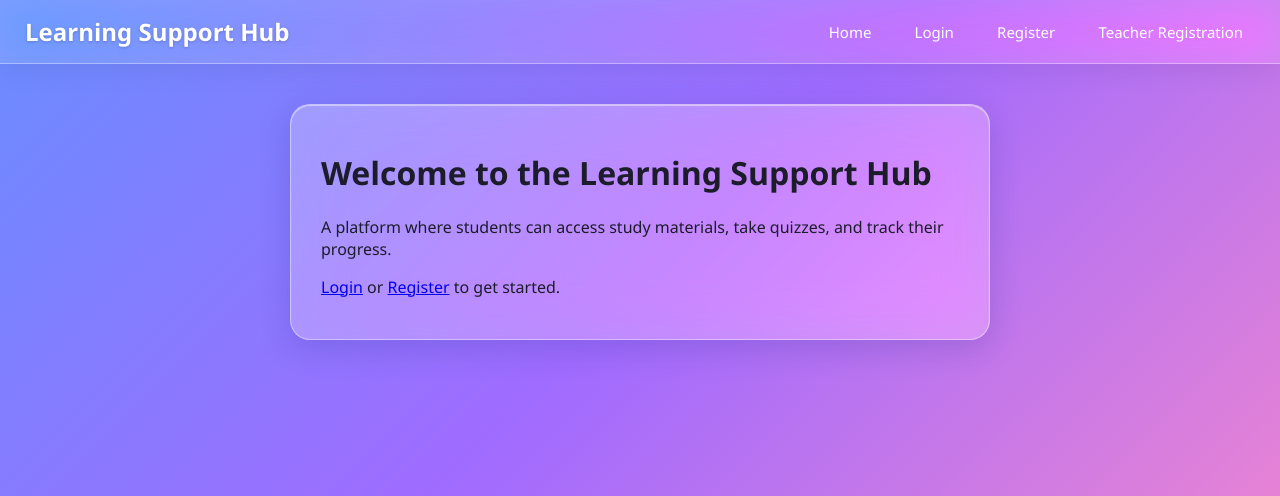
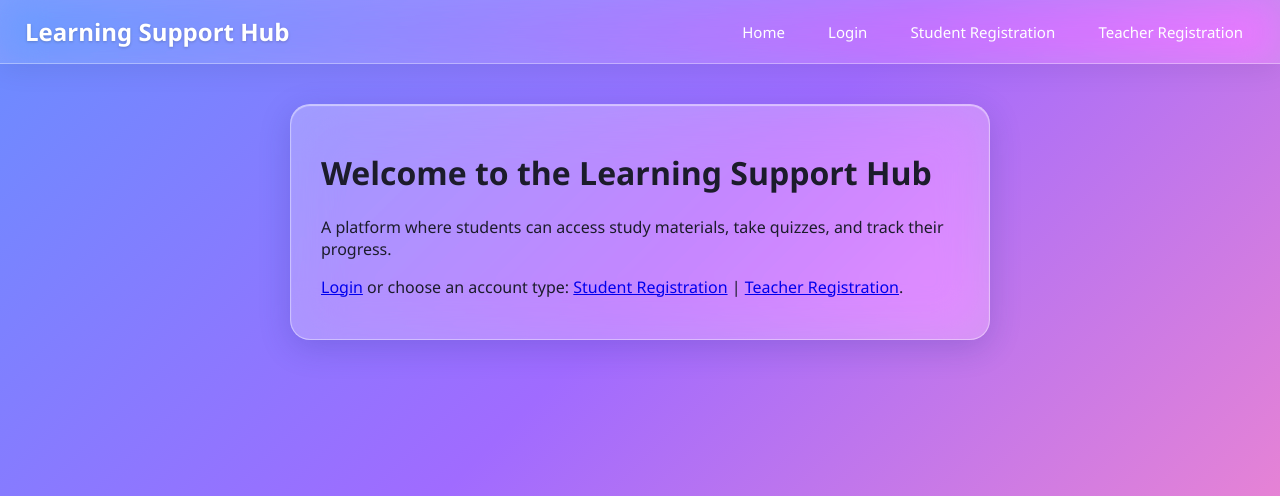
Before and after one commit to shridev2009-dev/learning-support-hubV1, a Flask app: page / in a window 1280 px wide. Shown: the top 496 px of the page. Run offline with Flask 3, Linux system fonts and the light colour scheme.

Commit message:
Show student registration option

```diff
--- a/templates/base.html
+++ b/templates/base.html
@@ -22,7 +22,7 @@
                 <a href="{{ url_for('logout') }}">Logout</a>
             {% else %}
                 <a href="{{ url_for('login') }}">Login</a>
-                <a href="{{ url_for('register') }}">Register</a>
+                <a href="{{ url_for('register') }}">Student Registration</a>
                 <a href="{{ url_for('teacher_register') }}">Teacher Registration</a>
             {% endif %}
         </div>
--- a/templates/home.html
+++ b/templates/home.html
@@ -7,8 +7,9 @@
 
 {% if not session.get('role') %}
 <p>
-    <a href="{{ url_for('login') }}">Login</a> or
-    <a href="{{ url_for('register') }}">Register</a> to get started.
+    <a href="{{ url_for('login') }}">Login</a> or choose an account type:
+    <a href="{{ url_for('register') }}">Student Registration</a> |
+    <a href="{{ url_for('teacher_register') }}">Teacher Registration</a>.
 </p>
 {% endif %}
 {% endblock %}
```
